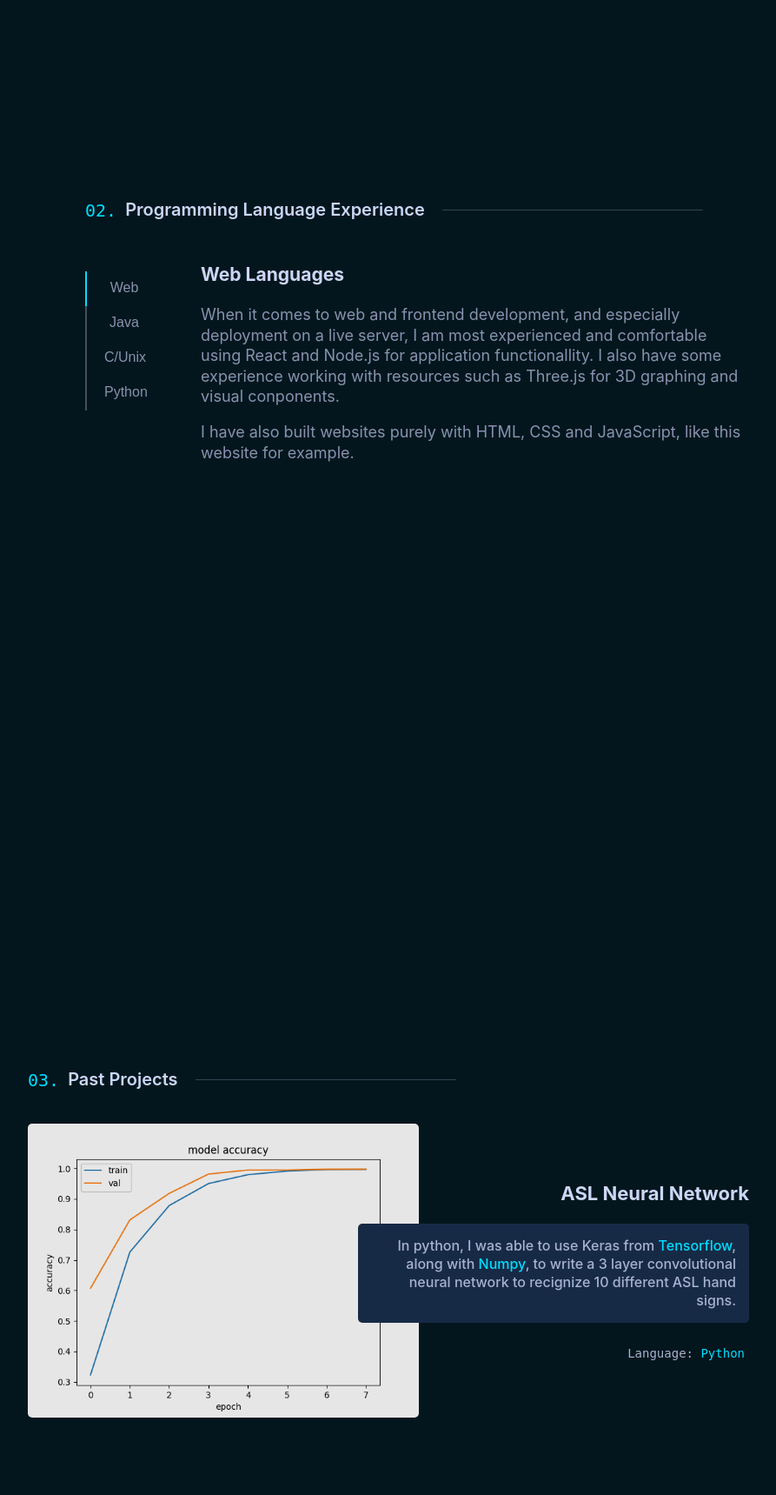
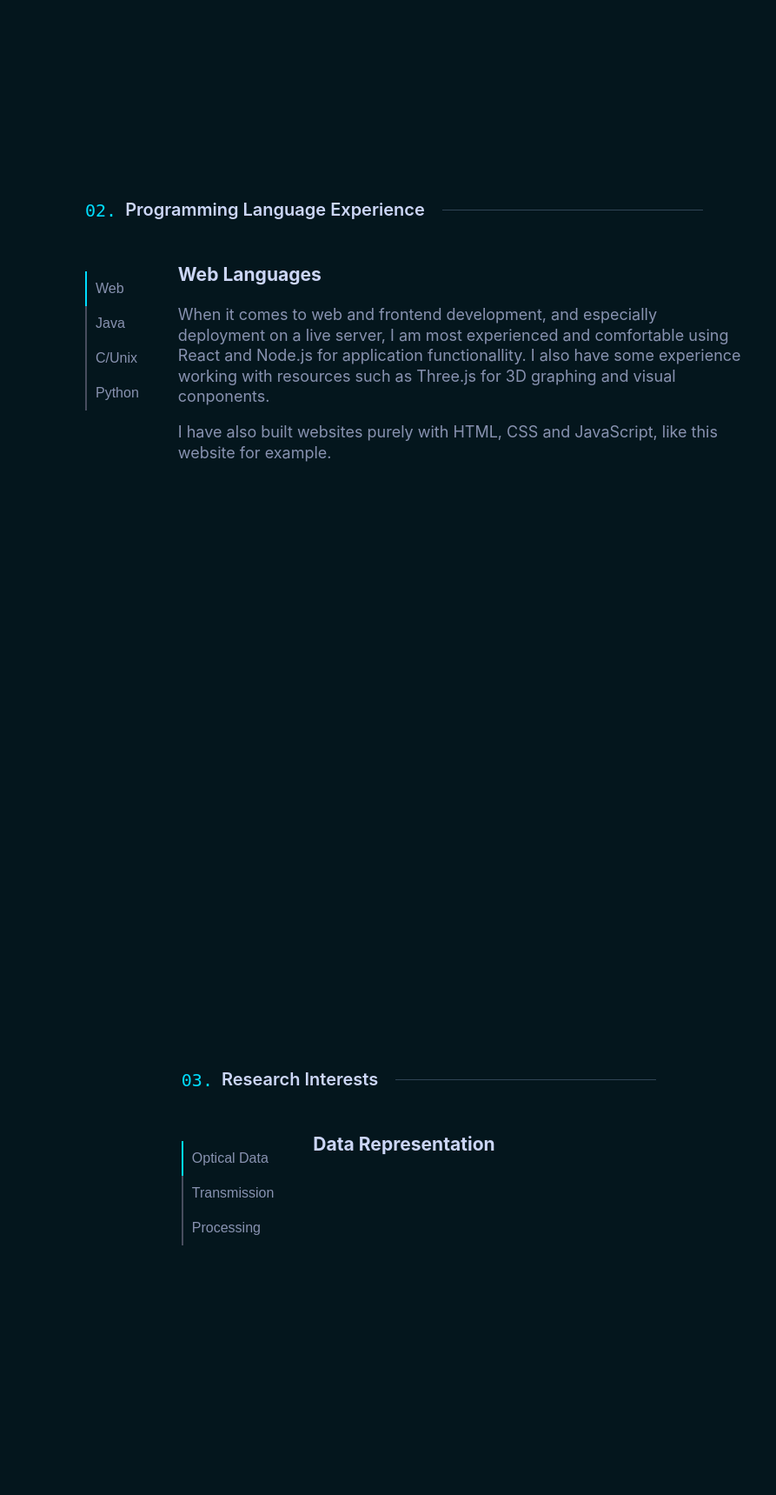
Before and after one commit to markus-peterson/personal-website, a PHP site: page / in a window 1280 px wide. Shown: the part 2080-3799 px from the top of the page at 87% size, without its empty margins (158-1051 px from the left). Before the commit the page ends 3710 px from the top, so only its background shows below. Run offline with PHP 8.4, Linux system fonts and the light colour scheme; some libraries are stand-ins or nearby versions.

Commit message:
Add files via upload

```diff
--- a/css/styles.css
+++ b/css/styles.css
@@ -367,20 +364,23 @@ nav ol li a::before {
   flex-direction: column;
   margin-right: 10px;
   text-align: left;
-  align-items: center;
+  align-items: flex-start;
   padding-top: 20px;
+  width: fit-content;
 }
 
 .tab {
-  padding: 0 20px 2px 20px;
+  padding: 2px 0px;
+  padding-left: 10px;
   border: none;
-  width: 88px;
+  width: max-content;
   height: 40px;
   background: none;
   color: var(--slate);
   outline: none;
   border-left: var(--dark-slate) 2px solid;
   font: 400 16px Arial;
+  text-align: left;
 }
 
 .tab:hover {
--- a/index.html
+++ b/index.html
@@ -42,7 +42,7 @@
                 <ol>
                     <li><a href="/#about">About</a></li>
                     <li><a href="/#experience">Experience</a></li>
-
+                    <li><a href="/#research">Research</a></li>
                     <li id="drop-down">
                             <a href="/#projects" >Projects</a>
                             <div id="menu" class="fademenu-enter">
@@ -100,12 +100,42 @@
                         <p></p>
                         <p></p>
                     </div>
+                    <div class="xp-content" id="panel-3" role="tabpanel" tabindex="0" aria-labelledby="tab-2" hidden>
+                        <h3></h3>
+                        <p></p>
+                        <p></p>
+                    </div>
+                </div>
+            </div>
+            <div class="anchor" id="research"></div>
+            <div class="section run">
+                <h2 class="number-heading fadeup-enter">Research Interests</h2>
+                <div class="tabbed-area fadeup-enter">
+                    <div class="tabs" role="tablist" aria-label="Experience Tabs">
+                        <button class="tab" role="tab" aria-controls="panel-0" id="tab-0" tabindex=" 0" aria-selected="true" style="border-color: var(--blue);">Optical Data</button>
+                        <button class="tab" role="tab" aria-controls="panel-1" id="tab-1" tabindex="-1" aria-selected="false">Transmission</button>
+                        <button class="tab" role="tab" aria-controls="panel-2" id="tab-2" tabindex="-1" aria-selected="false">Processing</button>
+                    </div>
+                    <div class="xp-content" id="panel-0" role="tabpanel" tabindex="0" aria-labelledby="tab-0">
+                        <h3>Data Representation</h3>
+                        <p></p>
+                        <p></p>
+                    </div>
+                    <div class="xp-content" id="panel-1" role="tabpanel" tabindex="0" aria-labelledby="tab-1" hidden>
+                        <h3></h3>
+                        <p></p>
+                        <p></p>
+                    </div>
+                    <div class="xp-content" id="panel-2" role="tabpanel" tabindex="0" aria-labelledby="tab-2" hidden>
+                        <h3></h3>
+                        <p></p>
+                        <p></p>
+                    </div>
                 </div>
             </div>
             <div class="anchor" id="projects"></div>
             <div class="section run">
                 <h2 class="number-heading fadeup-enter">Past Projects</h2>
-
                 <div class="project fadeup-enter" id="p1">
                     <a href="https://github.com/markus-peterson/convolutionalASL" target="_blank"><img src="./images/Accuracy-Graph.png"/></a>
                     <div>
@@ -146,7 +176,7 @@
                         $(this).attr("style", `transition-delay: ${i*100}ms`).delay(1000).addClass('fadeup-enter-active');
                     });
                 }, 800);
-            }, 4500);
+            }, 10);
             $(function () {
                 $('#drop-down').hover(function () {
                     $('#menu').addClass('fademenu-enter-active');
```
Also changed, not shown: other parts of css/styles.css (+16 -19 lines).
